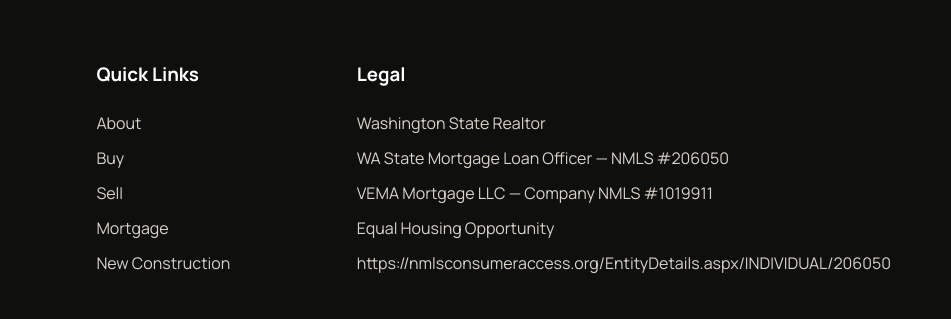
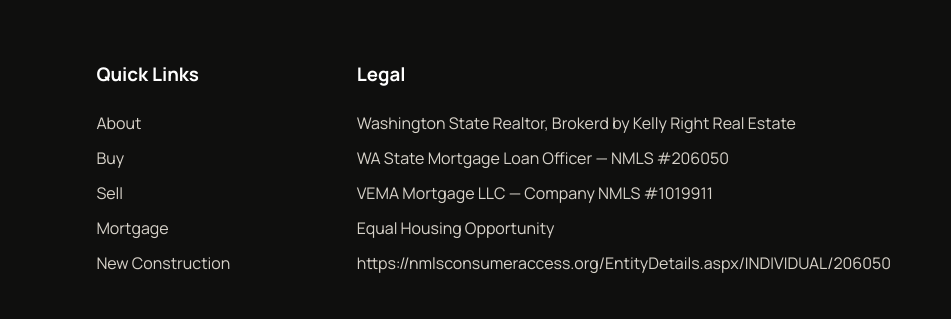
Before and after one commit to kiranveera-sketch/kiranveera-website, a plain HTML site: page index.html in a window 1280 px wide. Shown: the part 8301-8620 px from the top of the page, 329-1280 px from the left. Drawn offline with nearby package versions, Linux system fonts and the light colour scheme; files whose address does not match are found by name.

Commit message:
Update legal description for Washington State Realtor

```diff
--- a/index.html
+++ b/index.html
@@ -283,7 +283,7 @@
       </div>
       <div>
         <h3>Legal</h3>
-        <p>Washington State Realtor</p>
+        <p>Washington State Realtor, Brokerd by Kelly Right Real Estate</p>
         <p>WA State Mortgage Loan Officer — NMLS #206050</p>
         <p>VEMA Mortgage LLC — Company NMLS #1019911</p>
         <p>Equal Housing Opportunity</p>
```
